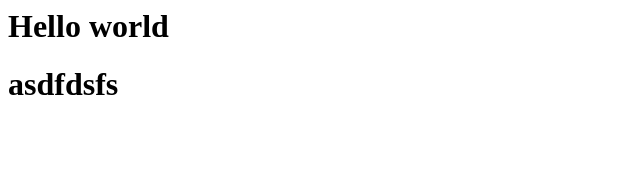
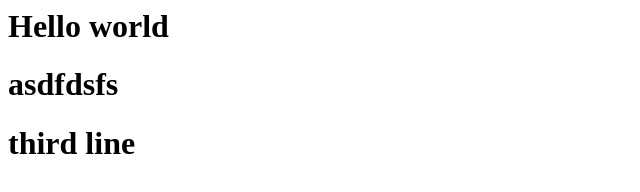
Before and after one commit to aungpaingsoe123/test1, a plain HTML site: page index.html in a window 1280 px wide. Shown: the whole page, without its empty margins (0-640 px from the left). Drawn offline with Linux system fonts and the light colour scheme.

Commit message:
second commit

```diff
--- a/index.html
+++ b/index.html
@@ -5,5 +5,6 @@
     <body>
         <h1>Hello world</h1>
 <h1> asdfdsfs</h1>
+<h1> third line</h1>
     </body>
 </html>
```
